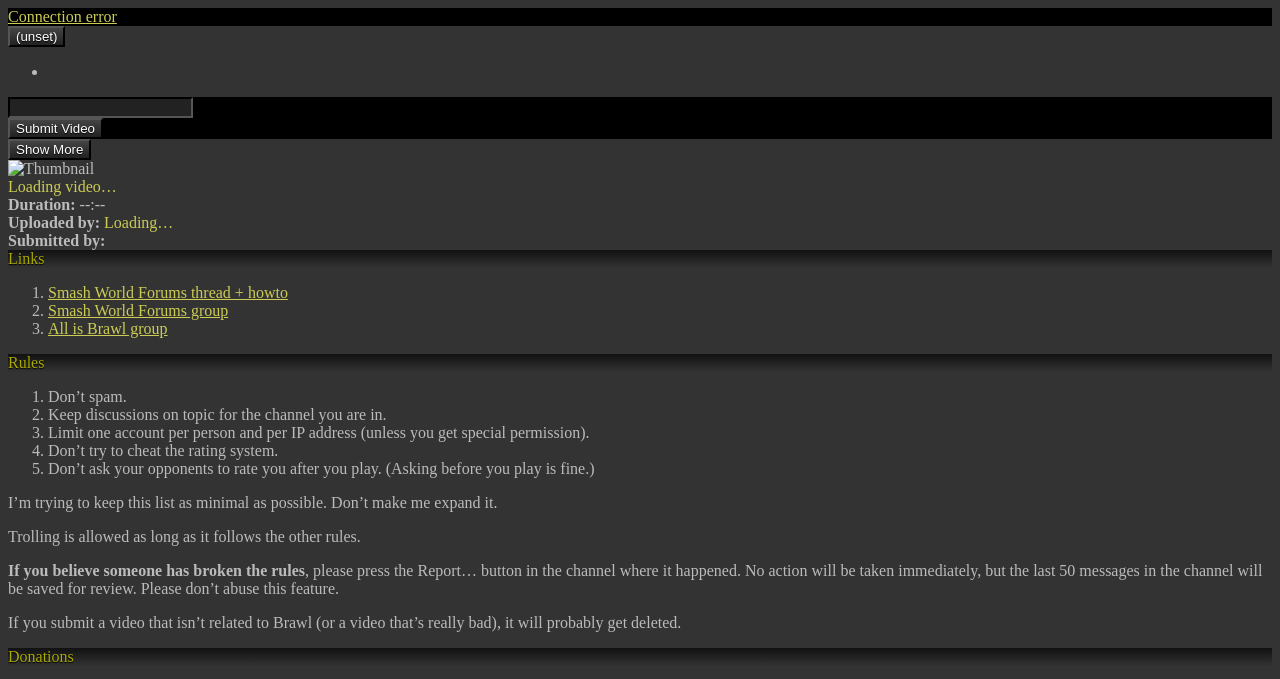
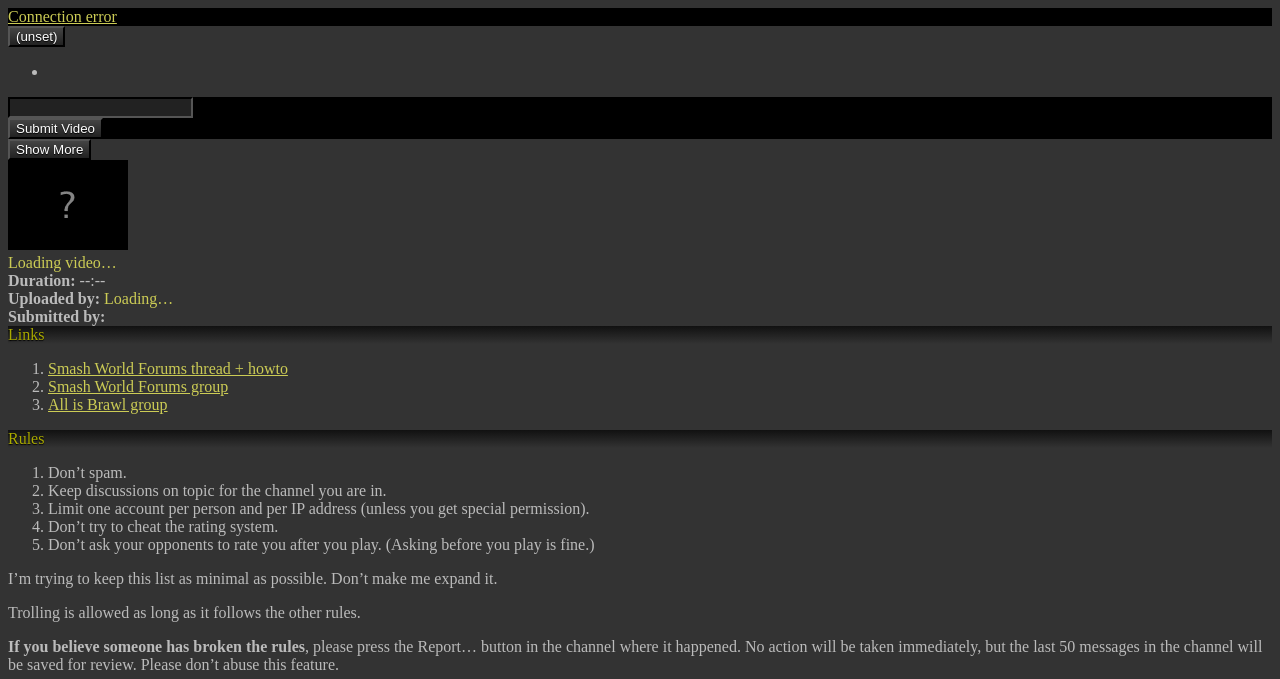
Before and after one commit to btrask/fsmash, a plain HTML site: page client/index.html in a window 1280 px wide. Shown: the top 679 px of the page. Drawn offline with Linux system fonts and the light colour scheme; files that its build step writes are made by us from their sources; a script that the page names is missing.

Commit message:
Add a thumbnail placeholder image.

```diff
--- a/client/index.html
+++ b/client/index.html
@@ -55,7 +55,7 @@
 				</div>
 			</div>
 			<div id="video" class="video padding">
-				<img src="" alt="Thumbnail" width="120" class="floatLeft" data-id="thumbnail">
+				<img src="thumbnail.gif" alt="Thumbnail" width="120" class="floatLeft" data-id="thumbnail">
 				<div class="padding">
 					<div class="title nowrap"><a target="_blank" data-id="anchor">Loading video…</a></div>
 					<div class="nowrap"><b>Duration:</b> <span data-id="duration">--:--</span></div>
```
Also changed, not shown: client/thumbnail.gif (added), 1 other file.
